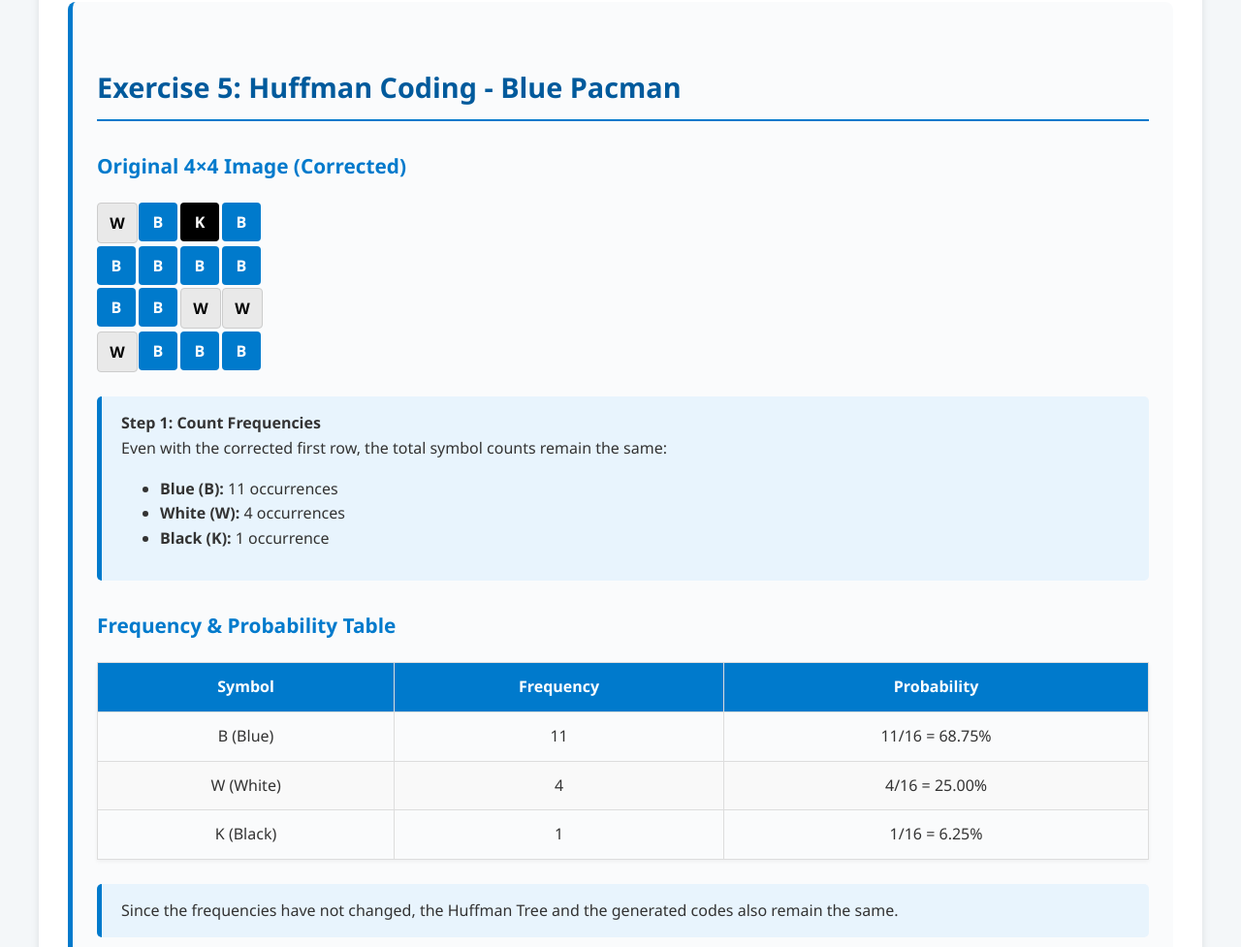
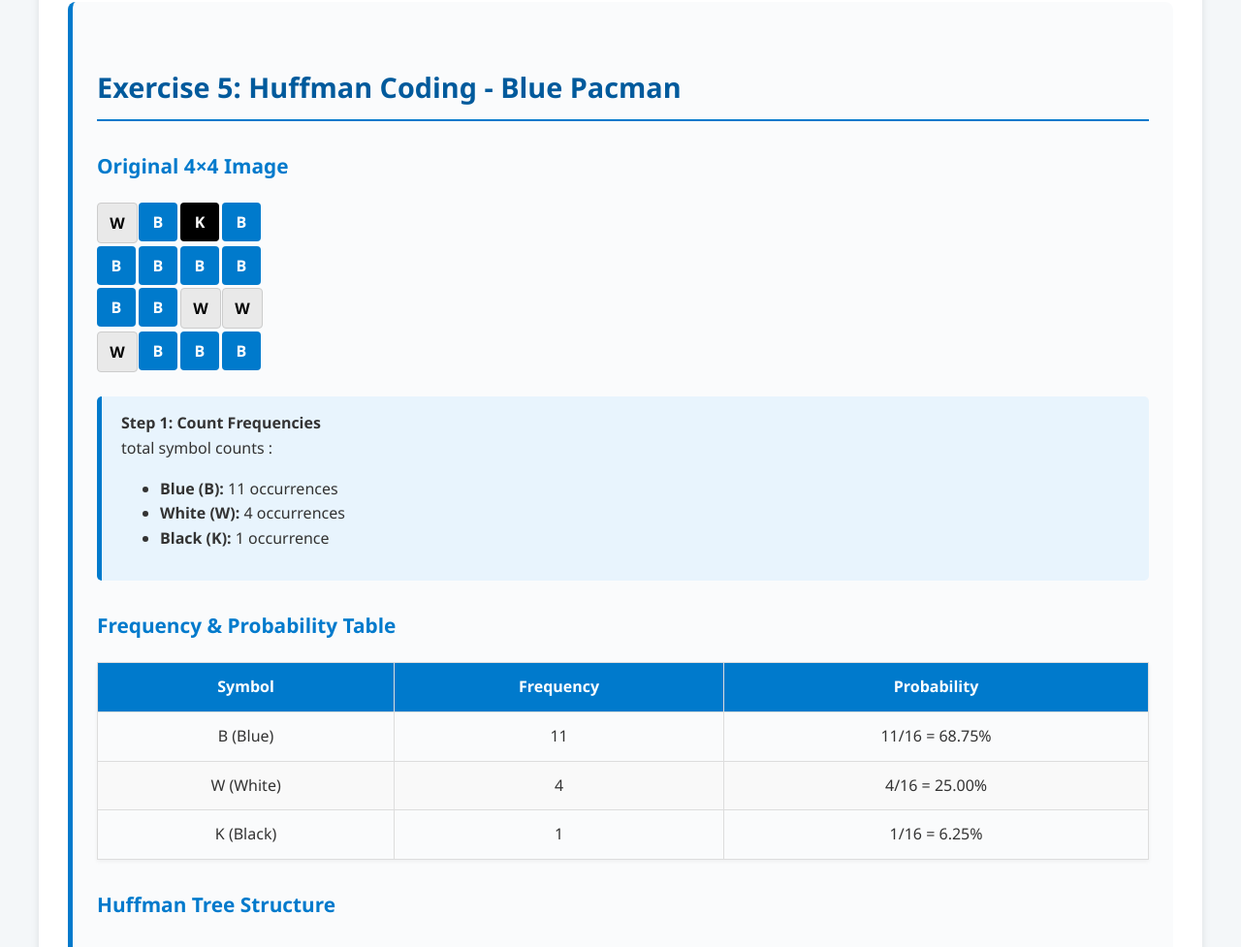
Before and after one commit to elokusaz/ifs325, a plain HTML site: page index.html in a window 1280 px wide. Shown: the part 8469-9446 px from the top of the page at 97% size. Drawn offline with Linux system fonts and the light colour scheme.

Commit message:
Update index.html

```diff
--- a/index.html
+++ b/index.html
@@ -503,7 +503,7 @@ z → 0000
         <div class="exercise">
             <h2>Exercise 5: Huffman Coding - Blue Pacman</h2>
 
-            <h3>Original 4×4 Image (Corrected)</h3>
+            <h3>Original 4×4 Image</h3>
             <div class="image-grid">
                 <div class="pixel white">W</div>
                 <div class="pixel blue">B</div>
@@ -525,7 +525,7 @@ z → 0000
 
             <div class="step">
                 <strong>Step 1: Count Frequencies</strong><br>
-                Even with the corrected first row, the total symbol counts remain the same:
+                total symbol counts :
                 <ul>
                     <li><strong>Blue (B):</strong> 11 occurrences</li>
                     <li><strong>White (W):</strong> 4 occurrences</li>
@@ -560,9 +560,7 @@ z → 0000
                     </tr>
                 </tbody>
             </table>
-            <div class="step">
-                Since the frequencies have not changed, the Huffman Tree and the generated codes also remain the same.
-            </div>
+
 
             <h3>Huffman Tree Structure</h3>
             <div class="tree-container">
@@ -605,7 +603,7 @@ z → 0000
 
             <h3>Binary Encoding of the Image</h3>
             <div class="binary-output">
-                <strong>Corrected Pixel Sequence:</strong><br>
+                <strong>Pixel Sequence:</strong><br>
                 W B K B B B B B B B W W W B B B<br><br>
                 <strong>Binary Encoding (with spaces):</strong><br>
                 01 1 00 1 1 1 1 1 1 1 01 01 01 1 1 1<br><br>
```
